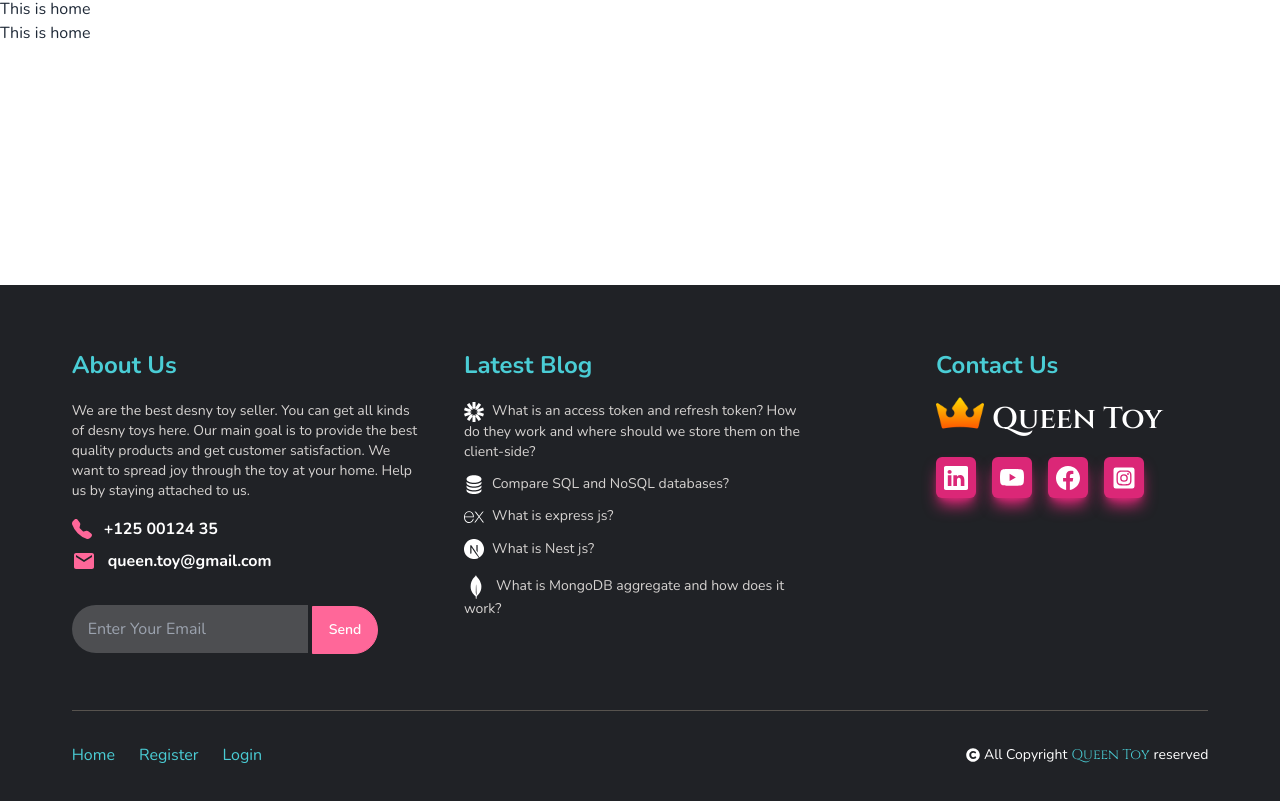
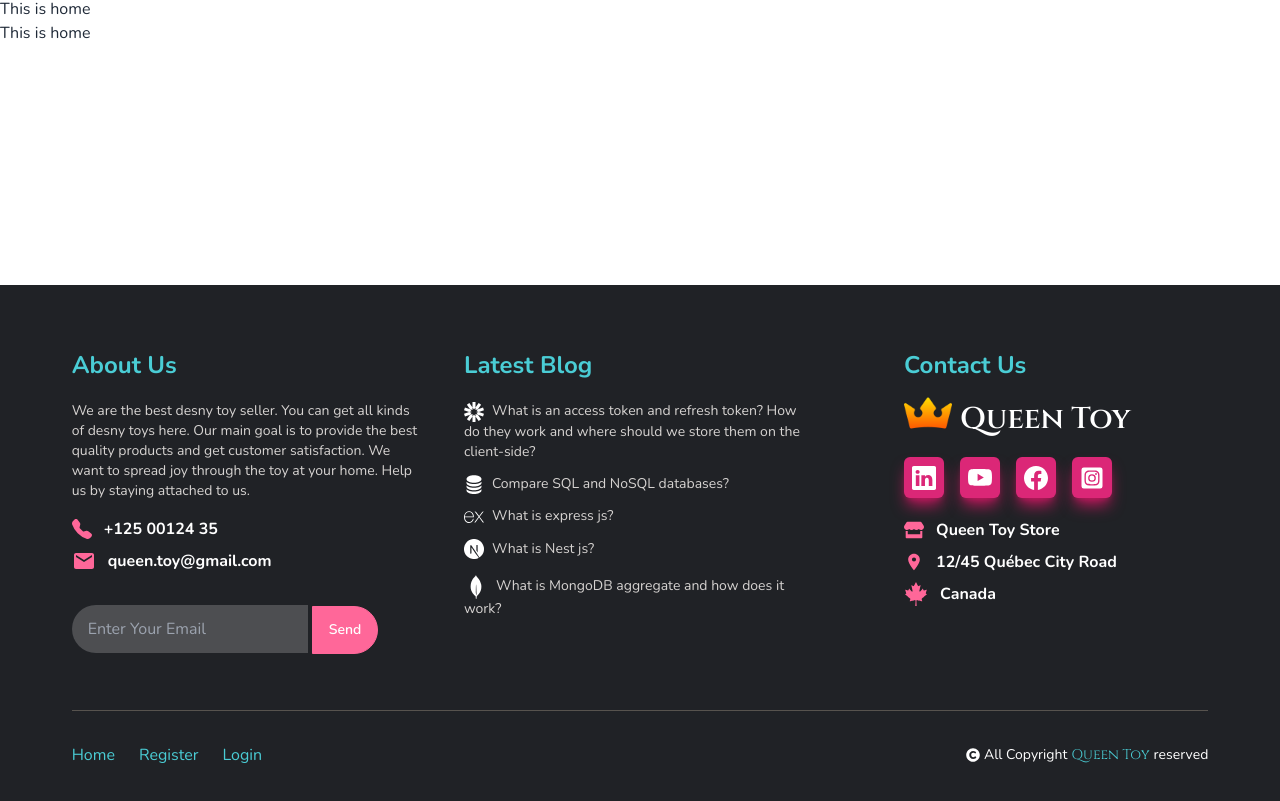
Before and after one commit to developer-shourav/Queen-Toy-Client, a React (Vite) app: page / in a window 1280 px wide. Shown: the part 1418-2219 px from the top of the page. Built offline with nearby package versions, Linux system fonts and the light colour scheme; no server answers.

Commit message:
final footer responsive done

```diff
--- a/src/components/Footer/Footer.jsx
+++ b/src/components/Footer/Footer.jsx
@@ -1,61 +1,154 @@
 import React from "react";
-import {SiJsonwebtokens, SiExpress, SiMongodb, SiNextdotjs} from 'react-icons/si';
-import {BsFillDatabaseFill, BsFillTelephoneFill, BsLinkedin, BsYoutube, BsFacebook} from 'react-icons/bs';
-import {MdMail} from 'react-icons/md';
-import {FaCopyright, FaInstagramSquare} from 'react-icons/fa';
-import {  NavLink } from "react-router-dom";
-import Logo from '../../assets/images/logo/logo-medium.png';
+import {
+  SiJsonwebtokens,
+  SiExpress,
+  SiMongodb,
+  SiNextdotjs,
+} from "react-icons/si";
+import {
+  BsFillDatabaseFill,
+  BsFillTelephoneFill,
+  BsLinkedin,
+  BsYoutube,
+  BsFacebook,
+} from "react-icons/bs";
+import { MdMail, MdLocationOn } from "react-icons/md";
+import { FaCopyright, FaInstagramSquare, FaCanadianMapleLeaf, FaStore } from "react-icons/fa";
+import { NavLink } from "react-router-dom";
+import Logo from "../../assets/images/logo/logo-medium.png";
 
 const Footer = () => {
   return (
     <div className="bg-[#202226]  py-16 mt-60 text-white">
       <div className="container mx-auto px-5">
-        <div className="lg:w-11/12 mx-auto grid grid-cols-1 md:grid-cols-3 gap-10 ">
+        <div className=" lg:w-11/12 mx-auto grid grid-cols-1 md:grid-cols-3 gap-10 ">
           <div>
             <h2 className="text-2xl font-bold mb-5 text-[#4acdd5]">About Us</h2>
-            <p className="text-stone-300 text-sm mb-4">We are the best desny toy seller. You can get all kinds of desny toys here. Our main goal is to provide the best quality products and get customer satisfaction. We want to spread joy through the toy at your home. Help us by staying attached to us.</p>
-            <p className="font-bold mb-2 flex items-center gap-3">< BsFillTelephoneFill className="inline text-[#ff6799] text-xl" /> +125 00124 35</p>
-
-            <p className="font-bold mb-8 flex items-center gap-3">< MdMail className="inline text-2xl text-[#ff6799]" /> queen.toy@gmail.com</p>
-
-            <input className=" py-3 px-4 bg-white bg-opacity-20 rounded-full rounded-e-none" placeholder="Enter Your Email" type="email "  /> <input className="btn ms-0 normal-case rounded-full rounded-l-none bg-[#ff6799] border-[#ff6799]" type="submit" value="Send" />
-
+            <p className="text-stone-300 text-sm mb-4">
+              We are the best desny toy seller. You can get all kinds of desny
+              toys here. Our main goal is to provide the best quality products
+              and get customer satisfaction. We want to spread joy through the
+              toy at your home. Help us by staying attached to us.
+            </p>
+            <p className="font-bold mb-2 flex items-center gap-3">
+              <BsFillTelephoneFill className="inline text-[#ff6799] text-xl" />{" "}
+              +125 00124 35
+            </p>
+            <p className="font-bold mb-8 flex items-center gap-3">
+              <MdMail className="inline text-2xl text-[#ff6799]" />{" "}
+              queen.toy@gmail.com
+            </p>
+            <input
+              className=" py-3 px-4 bg-white bg-opacity-20 rounded-full rounded-e-none"
+              placeholder="Enter Your Email"
+              type="email "
+            />{" "}
+            <input
+              className="btn ms-0 normal-case rounded-full rounded-l-none bg-[#ff6799] border-[#ff6799]"
+              type="submit"
+              value="Send"
+            />
           </div>
 
           <div>
-            <h2 className="text-2xl font-bold mb-5 text-[#4acdd5]">Latest Blog</h2>
-            <p className="text-stone-300 text-sm mb-3"> <SiJsonwebtokens className="inline text-xl text-white me-2" />What is an access token and refresh token? How do they work and where should we store them on the client-side?</p>
+            <h2 className="text-2xl font-bold mb-5 text-[#4acdd5]">
+              Latest Blog
+            </h2>
+            <p className="text-stone-300 text-sm mb-3">
+              {" "}
+              <SiJsonwebtokens className="inline text-xl text-white me-2" />
+              What is an access token and refresh token? How do they work and
+              where should we store them on the client-side?
+            </p>
 
-            <p className="text-stone-300 text-sm mb-3"> <BsFillDatabaseFill className="inline text-xl text-white me-2" />Compare SQL and NoSQL databases?</p>
+            <p className="text-stone-300 text-sm mb-3">
+              {" "}
+              <BsFillDatabaseFill className="inline text-xl text-white me-2" />
+              Compare SQL and NoSQL databases?
+            </p>
 
-            <p className="text-stone-300 text-sm mb-3"> <SiExpress className="inline text-xl text-white me-2" />What is express js?</p>
+            <p className="text-stone-300 text-sm mb-3">
+              {" "}
+              <SiExpress className="inline text-xl text-white me-2" />
+              What is express js?
+            </p>
 
-            <p className="text-stone-300 text-sm mb-4"> <SiNextdotjs className="inline text-xl text-white me-2" />What is Nest js?</p>
+            <p className="text-stone-300 text-sm mb-4">
+              {" "}
+              <SiNextdotjs className="inline text-xl text-white me-2" />
+              What is Nest js?
+            </p>
 
-            <p className="text-stone-300 text-sm mb-3"> <SiMongodb className="inline text-2xl text-white me-2" />What is MongoDB aggregate and how does it work?</p>
+            <p className="text-stone-300 text-sm mb-3">
+              {" "}
+              <SiMongodb className="inline text-2xl text-white me-2" />
+              What is MongoDB aggregate and how does it work?
+            </p>
           </div>
 
-          <div className="md:mx-20 w-8/12">
-            <h2 className="text-2xl font-bold mb-2 text-[#4acdd5]">Contact Us</h2>
-            <div className="flex mb-5  items-end gap-2"> <img src={Logo} alt="" className="w-10 lg:w-12 " /><span className="logo-style text-2xl lg:text-3xl font-extrabold ">Queen Toy</span>
+          <div className="ml-0 lg:ml-12">
+            <h2 className="text-2xl font-bold mb-2 text-[#4acdd5]">
+              Contact Us
+            </h2>
+            <div className="flex mb-5  items-end gap-2">
+              {" "}
+              <img src={Logo} alt="" className="w-10 lg:w-12 " />
+              <span className="logo-style text-2xl  lg:text-3xl font-extrabold ">
+                Queen Toy
+              </span>
+            </div>
+            <div className="flex flex-wrap gap-4">
+              <a
+                className="p-2 bg-pink-600 rounded-md shadow-lg shadow-pink-700"
+                href="https://www.linkedin.com/in/developer-shourav/"
+                target="_blank"
+              >
+                <BsLinkedin className="inline text-2xl" />
+              </a>
 
+              <a
+                className="p-2 bg-pink-600 rounded-md shadow-lg shadow-pink-700"
+                href="https://www.youtube.com/"
+                target="_blank"
+              >
+                <BsYoutube className="inline text-2xl" />
+              </a>
+
+              <a
+                className="p-2 bg-pink-600 rounded-md shadow-lg shadow-pink-700"
+                href="https://www.facebook.com/developer.shourav/"
+                target="_blank"
+              >
+                <BsFacebook className="inline text-2xl" />
+              </a>
+
+              <a
+                className="p-2 bg-pink-600 rounded-md shadow-lg shadow-pink-700"
+                href="https://www.instagram.com/"
+                target="_blank"
+              >
+                <FaInstagramSquare className="inline text-2xl" />
+              </a>
             </div>
-         <div className="flex gap-4">
-                <a className="p-2 bg-pink-600 rounded-md shadow-lg shadow-pink-600" href="https://www.linkedin.com/in/developer-shourav/" target="_blank">< BsLinkedin className="inline text-2xl" /></a>
 
-                <a className="p-2 bg-pink-600 rounded-md shadow-lg shadow-pink-600" href="https://www.youtube.com/" target="_blank">< BsYoutube className="inline text-2xl" /></a>
+            <p className="font-bold mt-5 mb-2 flex items-center gap-3">
+              <FaStore className="inline text-[#ff6799] text-xl" />{" "}
+               Queen Toy Store
+            </p>
+            <p className="font-bold mb-2 flex items-center gap-3">
+              <MdLocationOn className="inline text-[#ff6799] text-xl" />{" "}
+              12/45 Québec City Road
+            </p>
 
-                <a className="p-2 bg-pink-600 rounded-md shadow-lg shadow-pink-600" href="https://www.facebook.com/developer.shourav/" target="_blank">< BsFacebook className="inline text-2xl" /></a>
-
-                <a className="p-2 bg-pink-600 rounded-md shadow-lg shadow-pink-600" href="https://www.instagram.com/" target="_blank">< FaInstagramSquare className="inline text-2xl" /></a>
-
-            </div>
+            <p className="font-bold mb-8 flex items-center gap-3">
+              <FaCanadianMapleLeaf className="inline text-2xl text-[#ff6799]" />{" "}
+             Canada
+            </p>
           </div>
         </div>
         <hr className="w-11/12 mt-14 mb-8 mx-auto  border-stone-600" />
 
         <div className="w-11/12 mx-auto flex flex-col lg:flex-row justify-between">
-
           <div className=" flex flex-col text-center lg:text-left  lg:flex-row gap-6 list-none">
             <li>
               <NavLink
@@ -90,10 +183,14 @@ const Footer = () => {
             </li>
           </div>
 
-        <p className="text-sm flex gap-1 items-center text-center mx-auto lg:mx-0 mt-10  lg:mt-0"><FaCopyright className="inline" /> All Copyright <span className="logo-style text-md text-bold text-[#4acdd5]">Queen Toy</span> reserved</p>
+          <p className="text-sm flex gap-1 items-center text-center mx-auto lg:mx-0 mt-10  lg:mt-0">
+            <FaCopyright className="inline" /> All Copyright{" "}
+            <span className="logo-style text-md text-bold text-[#4acdd5]">
+              Queen Toy
+            </span>{" "}
+            reserved
+          </p>
         </div>
-
-
       </div>
     </div>
   );
```
Lines whose indentation alone changed are shown as unchanged.
